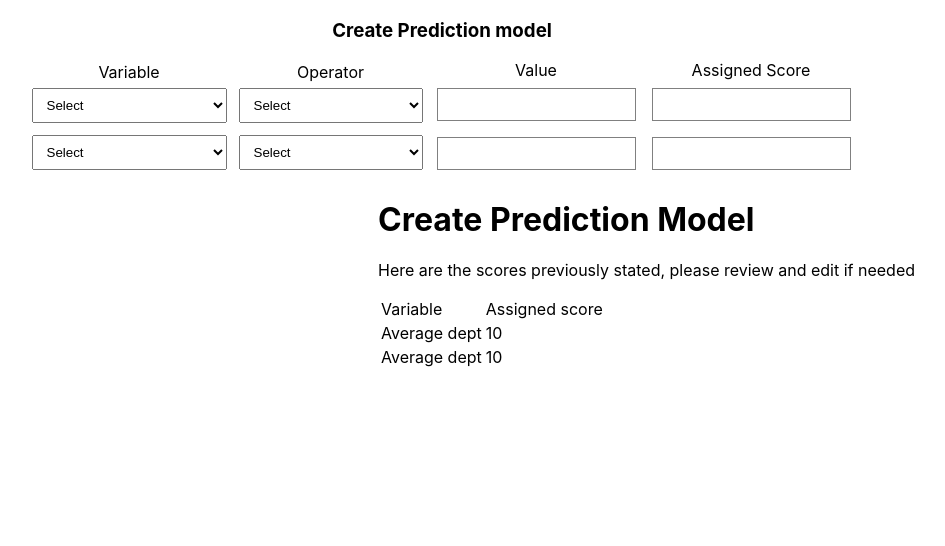
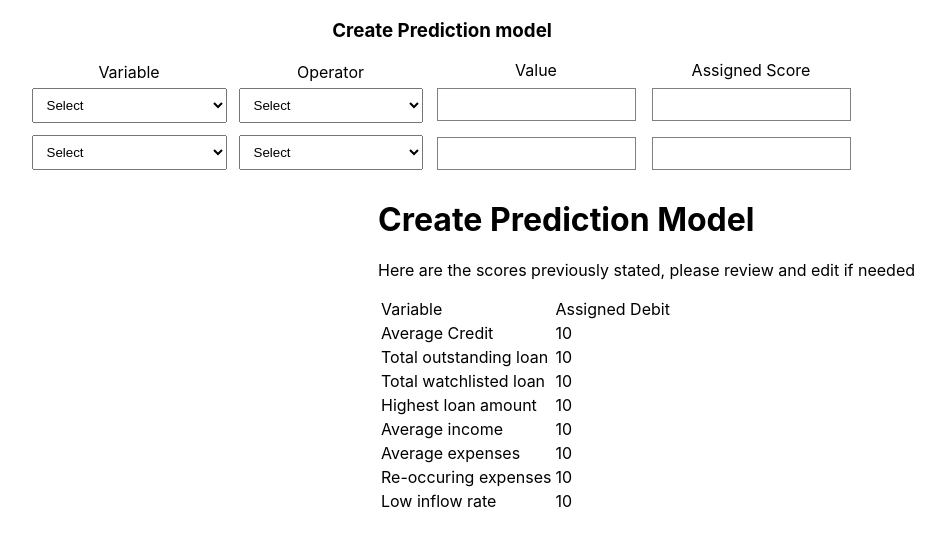
Before and after one commit to Peacesandy/smart-lend, a React (Create React App) app: page / in a window 1280 px wide. Both pictures are taken after a click on the button "Continue". Shown: the top 546 px of the page, without its empty margins (198-1143 px from the left). Built offline with nearby package versions, Linux system fonts and the light colour scheme.

Commit message:
finished table

```diff
--- a/src/Components/Scores.jsx
+++ b/src/Components/Scores.jsx
@@ -13,14 +13,38 @@ function Scores() {
           <table>
             <tr>
                 <td>Variable</td>
-                <td>Assigned score</td>
+                <td>Assigned Debit</td>
             </tr>
             <tr>
-              <td>Average dept</td>
+              <td>Average Credit</td>
               <td>10</td>
             </tr>
             <tr>
-              <td>Average dept</td>
+              <td>Total outstanding loan</td>
+              <td>10</td>
+            </tr>
+            <tr>
+              <td>Total watchlisted loan</td>
+              <td>10</td>
+            </tr>
+            <tr>
+              <td>Highest loan amount</td>
+              <td>10</td>
+            </tr>
+            <tr>
+              <td>Average income</td>
+              <td>10</td>
+            </tr>
+            <tr>
+              <td>Average expenses</td>
+              <td>10</td>
+            </tr>
+            <tr>
+              <td>Re-occuring expenses</td>
+              <td>10</td>
+            </tr>
+            <tr>
+              <td>Low inflow rate</td>
               <td>10</td>
             </tr>
             </table>
```
